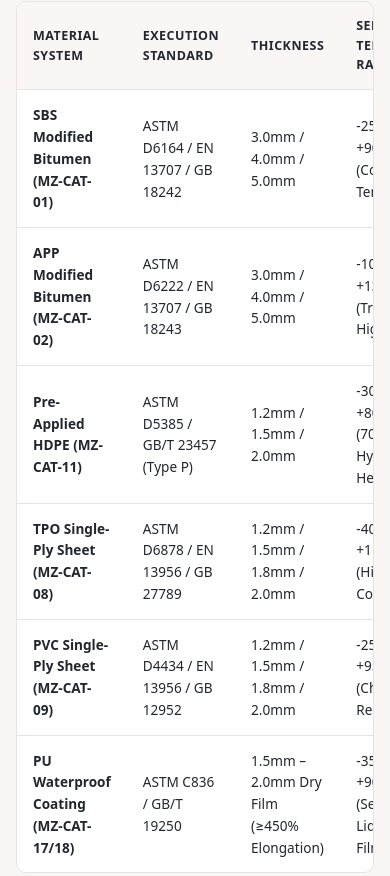
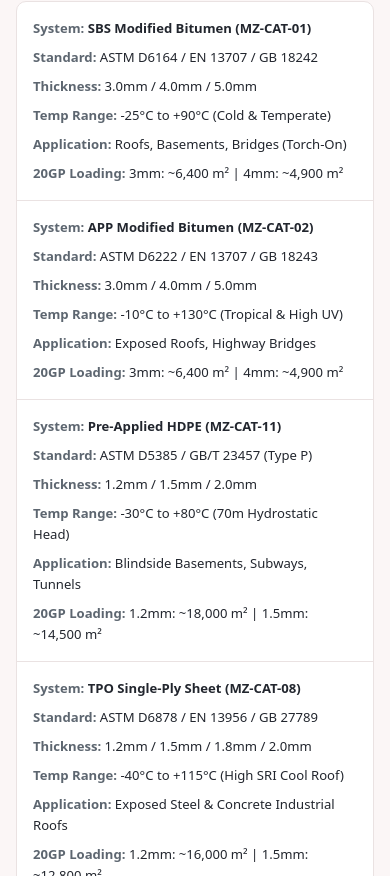
Before and after one commit to will-zhao977/mingze-waterproof, a React (Vite) app: page / in a window 390 px wide. Shown: the part 9628-10504 px from the top of the page. Built offline with nearby package versions, Linux system fonts and the light colour scheme.

Commit message:
Make comparison table stack cleanly on mobile 375px viewport

```diff
--- a/src/main.jsx
+++ b/src/main.jsx
@@ -317,14 +317,14 @@ function App() {
                 <tbody>
                   {COMPARISON_MATRIX.map((row) => (
                     <tr key={row.system}>
-                      <td>
+                      <td data-label="System">
                         <strong>{row.system}</strong>
                       </td>
-                      <td>{row.standard}</td>
-                      <td>{row.thickness}</td>
-                      <td>{row.tempRange}</td>
-                      <td>{row.application}</td>
-                      <td>{row.loading20GP}</td>
+                      <td data-label="Standard">{row.standard}</td>
+                      <td data-label="Thickness">{row.thickness}</td>
+                      <td data-label="Temp Range">{row.tempRange}</td>
+                      <td data-label="Application">{row.application}</td>
+                      <td data-label="20GP Loading">{row.loading20GP}</td>
                     </tr>
                   ))}
                 </tbody>
--- a/src/styles.css
+++ b/src/styles.css
@@ -857,4 +857,31 @@ button, input, select, textarea {
   .min-form {
     padding: 22px;
   }
+  .min-compare-table,
+  .min-compare-table tbody,
+  .min-compare-table tr,
+  .min-compare-table td {
+    display: block;
+    width: 100%;
+  }
+  .min-compare-table thead {
+    display: none;
+  }
+  .min-compare-table tr {
+    padding: 12px 16px;
+    border-bottom: 1px solid var(--line);
+  }
+  .min-compare-table tr:last-child {
+    border-bottom: none;
+  }
+  .min-compare-table td {
+    padding: 4px 0;
+    border-bottom: none;
+    font-size: 0.82rem;
+  }
+  .min-compare-table td::before {
+    content: attr(data-label) ": ";
+    font-weight: 600;
+    color: var(--text-sub);
+  }
 }
```
